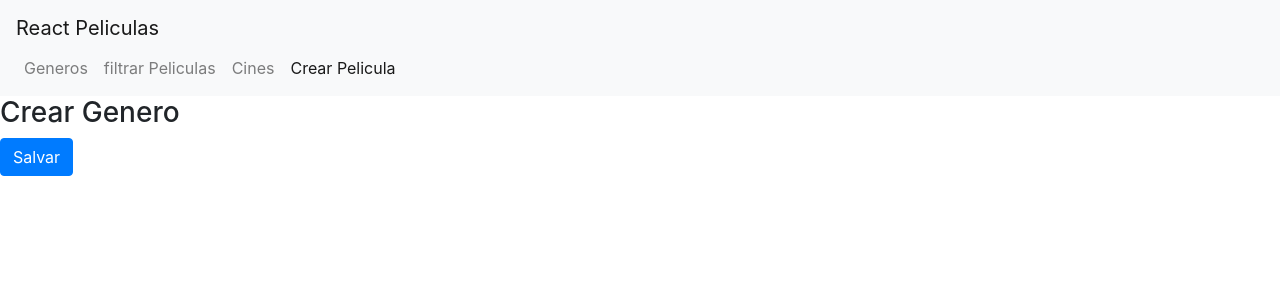
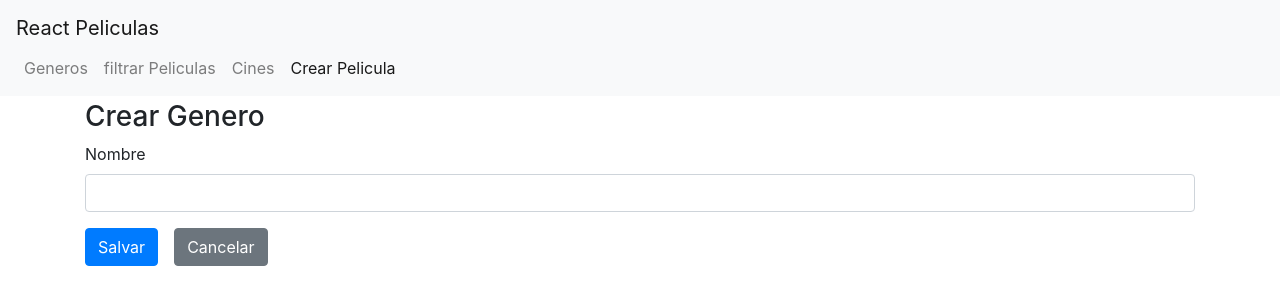
Before and after one commit to hikdul/PeliculasFG-Front, a React (Create React App) app: page /Peliculas/Create in a window 1280 px wide. Shown: the top 304 px of the page. Built offline with nearby package versions, Linux system fonts and the light colour scheme.

Commit message:
iniciando en Formik

```diff
--- a/package.json
+++ b/package.json
@@ -12,6 +12,7 @@
     "@types/react-dom": "^18.0.5",
     "@types/react-router-dom": "^5.3.3",
     "bootstrap": "4.6",
+    "formik": "^2.2.6",
     "react": "17.0.2",
     "react-dom": "17.0.2",
     "react-router-dom": "5.2",
--- a/src/App.tsx
+++ b/src/App.tsx
@@ -11,7 +11,7 @@
   <>
     <BrowserRouter>
       <Menu />
-      <div className='Container'>
+      <div className='container mt-1'>
         <Switch>
           {rutas.map(ruta=>
             <Route key={ruta.path} path={ruta.path} exact={ruta.exact} >
--- a/src/Generos/CreateGenero.tsx
+++ b/src/Generos/CreateGenero.tsx
@@ -1,12 +1,31 @@
-import { useHistory } from "react-router-dom"
+import { Field, Form, Formik } from "formik";
+import { Link, useHistory } from "react-router-dom"
 import Button from "../utils/Button";
 
 export default function CreateGenero()
 {
     const history=useHistory();
 
+    const initialValues = {
+        nombre:''
+    }
+
+
     return <>
         <h3>Crear Genero</h3>
-        <Button onClick={()=>history.push('/Generos')} >Salvar</Button>
+        <Formik
+        initialValues={initialValues}
+        onSubmit={values => {console.info(values)}}
+        >
+            <Form>
+                <div className="form-group">
+                    <label htmlFor="nombre">Nombre</label>
+                    <Field name="nombre" className="form-control"/>
+                </div>
+                <Button type="submit">Salvar</Button>
+                <Link className="btn btn-secondary" to="/Generos">Cancelar</Link>
+            </Form>
+
+        </Formik>
     </>
 }
--- a/src/index.css
+++ b/src/index.css
@@ -11,3 +11,7 @@
   font-family: source-code-pro, Menlo, Monaco, Consolas, 'Courier New',
     monospace;
 }
+
+form > a {
+  margin-left: 1rem;
+}
--- a/src/utils/Button.tsx
+++ b/src/utils/Button.tsx
@@ -1,9 +1,10 @@
+import { type } from "os"
 import { ReactElement } from "react"
 
 export default function Button(props: ButtonProps)
 {
     return(
-        <button type="button" onClick={props.onClick} className="btn btn-primary" >{props.children}</button>
+        <button type={props.type} onClick={props.onClick} className="btn btn-primary" >{props.children}</button>
     )
 }
 
@@ -11,5 +12,10 @@
 {
     //Para que me permito meter texto de manera literal
     children: React.ReactNode,
-    onClick(): void,
+    onClick?(): void,
+    type: 'button' | "submit"
 }
+
+Button.defaultProps={
+    type:'button'
+}
```
Also changed, not shown: 1 other file (tests, documents, lock files or other folders).
